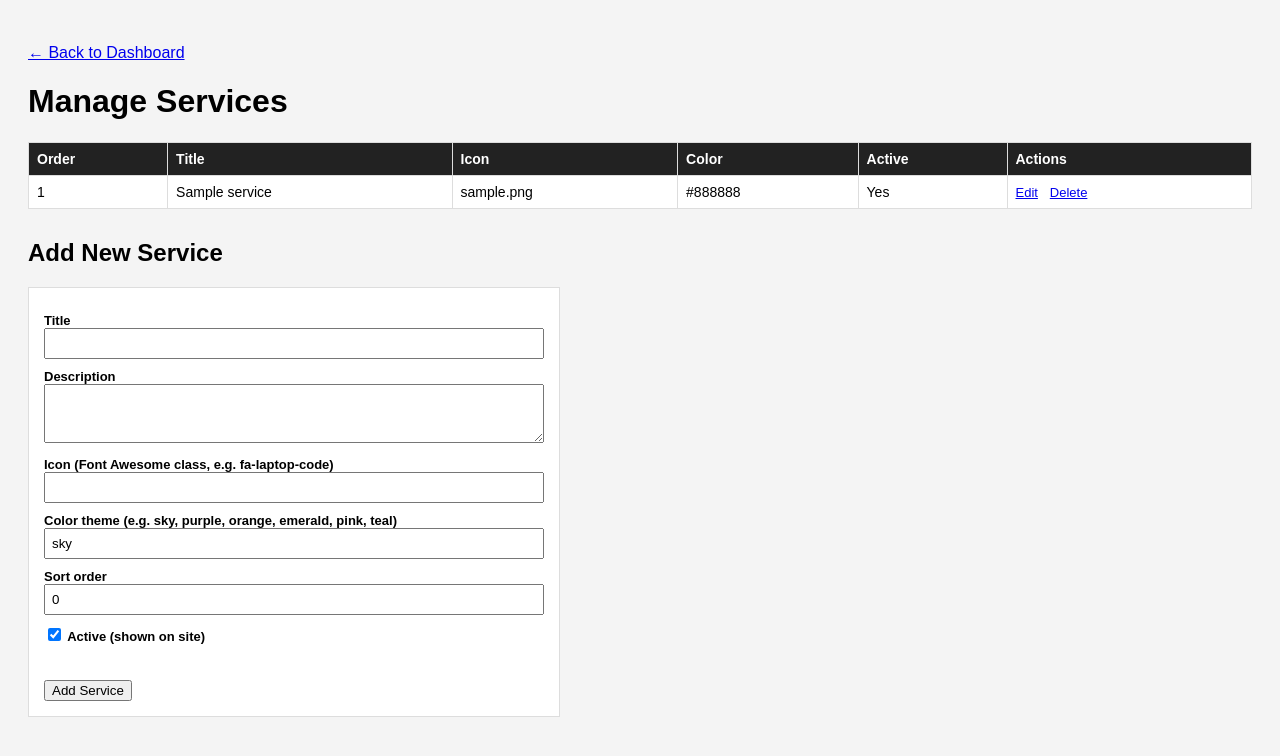
After one commit to Safaritu/SAFTECH-RESOLUTION, a PHP site: page /admin/services.php in a window 1280 px wide. The commit adds this page. Shown: the top 756 px of the page. Run offline with PHP 8.4, Linux system fonts and the light colour scheme; the visitor is signed in with stand-in values (Sample User, id 1); tables that the repository leaves empty hold one stand-in row (values such as "Sample post"); a stand-in replaces the project's code that opens the database connection; some libraries are stand-ins or nearby versions.

Commit message:
Add admin services management (CRUD) page

```diff
--- a/public/admin/dashboard.php
+++ b/public/admin/dashboard.php
@@ -15,6 +15,6 @@ if (!isset($_SESSION['admin_id'])) {
 <body>
     <h1>Welcome, <?= htmlspecialchars($_SESSION['admin_username']) ?></h1>
     <p>This is your admin dashboard. We'll add bookings, services, and project management here next.</p>
-    <a href="quotes.php">View Quote Requests</a> &nbsp;&#124;&nbsp; <a href="logout.php">Log Out</a>
+    <a href="quotes.php">View Quote Requests</a> &nbsp;&#124;&nbsp; <a href="services.php">Manage Services</a> &nbsp;&#124;&nbsp; <a href="logout.php">Log Out</a>
 </body>
 </html>
--- /dev/null
+++ b/public/admin/services.php
@@ -0,0 +1,113 @@
+<?php
+session_start();
+require_once __DIR__ . '/../../includes/db.php';
+
+if (!isset($_SESSION['admin_id'])) {
+    header('Location: login.php');
+    exit;
+}
+
+$error = '';
+
+// Delete
+if (isset($_GET['delete'])) {
+    $stmt = $pdo->prepare("DELETE FROM services WHERE id = ?");
+    $stmt->execute([(int) $_GET['delete']]);
+    header('Location: services.php');
+    exit;
+}
+
+// Add or Update
+if ($_SERVER['REQUEST_METHOD'] === 'POST') {
+    $title = trim($_POST['title'] ?? '');
+    $description = trim($_POST['description'] ?? '');
+    $icon = trim($_POST['icon'] ?? '');
+    $color_theme = trim($_POST['color_theme'] ?? 'sky');
+    $sort_order = (int) ($_POST['sort_order'] ?? 0);
+    $is_active = isset($_POST['is_active']) ? 1 : 0;
+    $id = $_POST['id'] ?? '';
+
+    if ($title === '') {
+        $error = 'Title is required.';
+    } else {
+        if ($id !== '') {
+            $stmt = $pdo->prepare("UPDATE services SET title=?, description=?, icon=?, color_theme=?, sort_order=?, is_active=? WHERE id=?");
+            $stmt->execute([$title, $description, $icon, $color_theme, $sort_order, $is_active, (int) $id]);
+        } else {
+            $stmt = $pdo->prepare("INSERT INTO services (title, description, icon, color_theme, sort_order, is_active) VALUES (?, ?, ?, ?, ?, ?)");
+            $stmt->execute([$title, $description, $icon, $color_theme, $sort_order, $is_active]);
+        }
+        header('Location: services.php');
+        exit;
+    }
+}
+
+// Editing an existing one?
+$editRow = null;
+if (isset($_GET['edit'])) {
+    $stmt = $pdo->prepare("SELECT * FROM services WHERE id = ?");
+    $stmt->execute([(int) $_GET['edit']]);
+    $editRow = $stmt->fetch();
+}
+
+$services = $pdo->query("SELECT * FROM services ORDER BY sort_order")->fetchAll();
+?>
+<!DOCTYPE html>
+<html lang="en">
+<head>
+    <meta charset="UTF-8">
+    <title>Manage Services | Admin</title>
+    <style>
+        body { font-family: Arial, sans-serif; padding: 20px; background: #f4f4f4; }
+        table { width: 100%; border-collapse: collapse; background: white; margin-bottom: 30px; }
+        th, td { border: 1px solid #ddd; padding: 8px; text-align: left; font-size: 14px; }
+        th { background: #222; color: white; }
+        form.card { background: white; padding: 15px; border: 1px solid #ddd; max-width: 500px; }
+        form.card label { display: block; margin-top: 10px; font-size: 13px; font-weight: bold; }
+        form.card input[type=text], form.card textarea, form.card input[type=number] { width: 100%; padding: 6px; box-sizing: border-box; }
+        .error { color: red; }
+        .actions a { margin-right: 8px; font-size: 13px; }
+    </style>
+</head>
+<body>
+    <p><a href="dashboard.php">&larr; Back to Dashboard</a></p>
+    <h1>Manage Services</h1>
+    <?php if ($error): ?><p class="error"><?= htmlspecialchars($error) ?></p><?php endif; ?>
+
+    <table>
+        <tr><th>Order</th><th>Title</th><th>Icon</th><th>Color</th><th>Active</th><th>Actions</th></tr>
+        <?php foreach ($services as $s): ?>
+        <tr>
+            <td><?= $s['sort_order'] ?></td>
+            <td><?= htmlspecialchars($s['title']) ?></td>
+            <td><?= htmlspecialchars($s['icon']) ?></td>
+            <td><?= htmlspecialchars($s['color_theme']) ?></td>
+            <td><?= $s['is_active'] ? 'Yes' : 'No' ?></td>
+            <td class="actions">
+                <a href="?edit=<?= $s['id'] ?>">Edit</a>
+                <a href="?delete=<?= $s['id'] ?>" onclick="return confirm('Delete this service?')">Delete</a>
+            </td>
+        </tr>
+        <?php endforeach; ?>
+    </table>
+
+    <h2><?= $editRow ? 'Edit Service' : 'Add New Service' ?></h2>
+    <form class="card" method="POST">
+        <input type="hidden" name="id" value="<?= $editRow ? $editRow['id'] : '' ?>">
+        <label>Title</label>
+        <input type="text" name="title" value="<?= htmlspecialchars($editRow['title'] ?? '') ?>" required>
+        <label>Description</label>
+        <textarea name="description" rows="3"><?= htmlspecialchars($editRow['description'] ?? '') ?></textarea>
+        <label>Icon (Font Awesome class, e.g. fa-laptop-code)</label>
+        <input type="text" name="icon" value="<?= htmlspecialchars($editRow['icon'] ?? '') ?>">
+        <label>Color theme (e.g. sky, purple, orange, emerald, pink, teal)</label>
+        <input type="text" name="color_theme" value="<?= htmlspecialchars($editRow['color_theme'] ?? 'sky') ?>">
+        <label>Sort order</label>
+        <input type="number" name="sort_order" value="<?= htmlspecialchars($editRow['sort_order'] ?? 0) ?>">
+        <label><input type="checkbox" name="is_active" <?= (!$editRow || $editRow['is_active']) ? 'checked' : '' ?> style="width:auto;"> Active (shown on site)</label>
+        <br><br>
+        <button type="submit"><?= $editRow ? 'Update' : 'Add' ?> Service</button>
+        <?php if ($editRow): ?><a href="services.php">Cancel</a><?php endif; ?>
+    </form>
+</body>
+</html>
```
